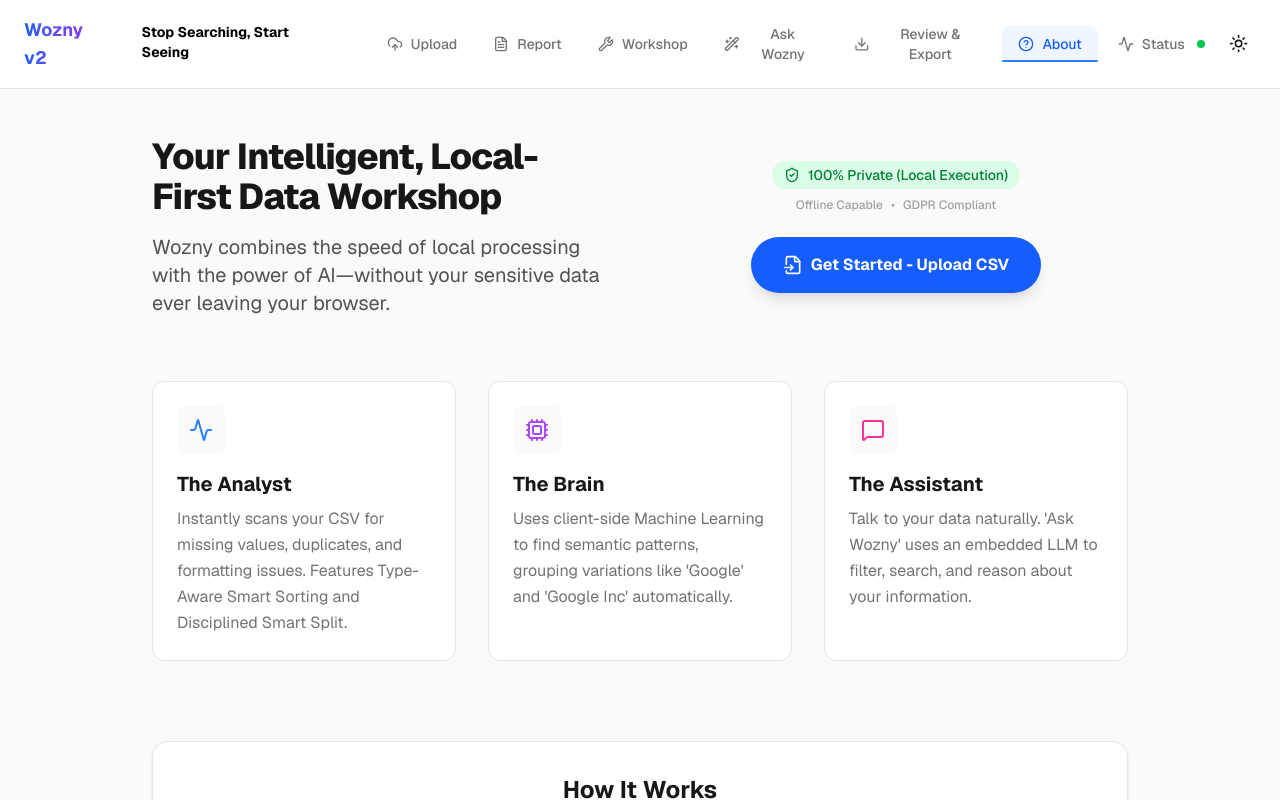
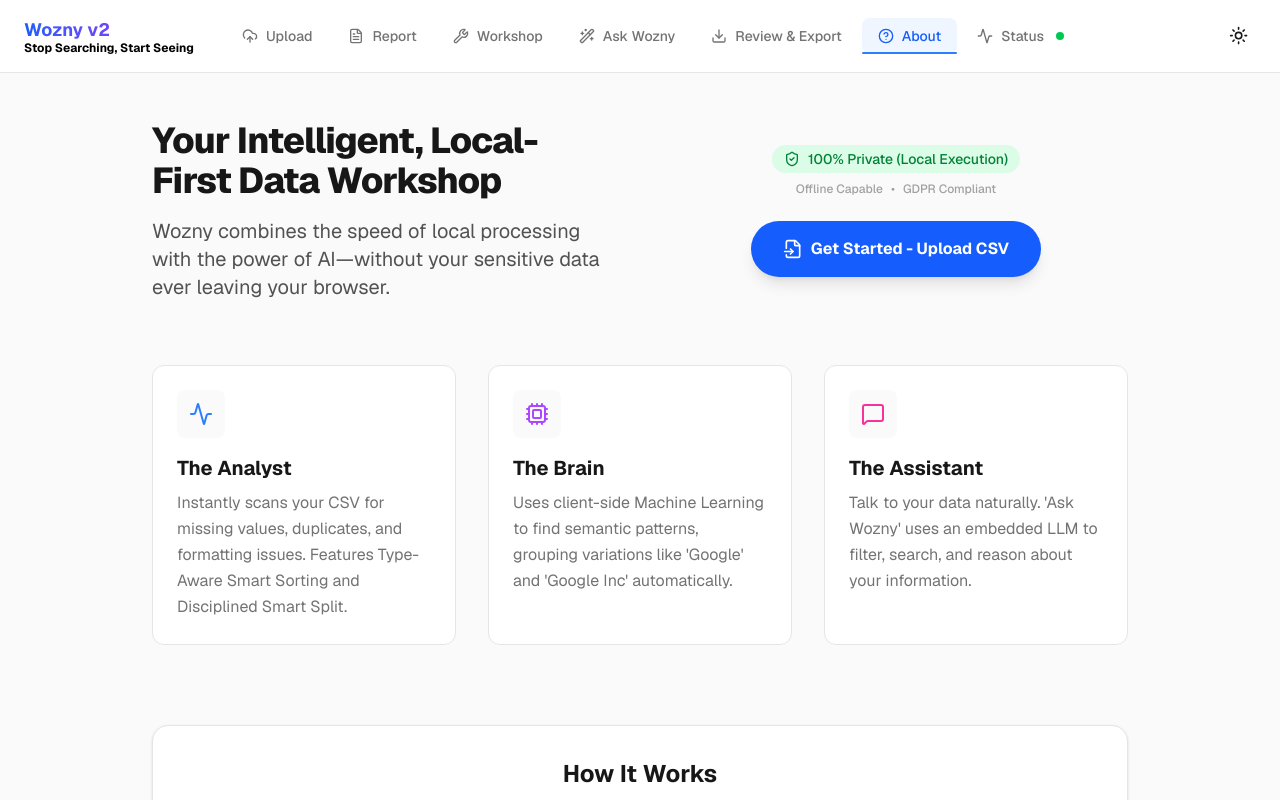
Before and after one commit to AI-Prismscope/wozny_v2, a Next.js app: page / in a window 1280 px wide. Built offline with nearby package versions, Linux system fonts and the light colour scheme.

Commit message:
Add tagline beneath Wozny v2 header

```diff
--- a/src/components/layout/Shell.tsx
+++ b/src/components/layout/Shell.tsx
@@ -26,12 +26,14 @@
     <div className="h-screen bg-white dark:bg-neutral-950 text-neutral-900 dark:text-neutral-50 font-sans transition-colors duration-300 flex flex-col overflow-hidden">
       <header className="flex items-center justify-between px-6 py-4 border-b border-neutral-200 dark:border-neutral-800 bg-white/50 dark:bg-neutral-900/50 backdrop-blur-sm sticky top-0 z-50">
         <div className="flex items-center gap-8">
-          <h1 className="text-lg font-bold bg-gradient-to-r from-blue-600 to-purple-600 dark:from-blue-400 dark:to-purple-400 bg-clip-text text-transparent">
-            Wozny v2
-          </h1>
-          <p className="text-sm font-bold text-black dark:text-white -mt-1">
-              Stop Searching, Start Seeing
-          </p>
+          <div className="flex flex-col">
+            <h1 className="text-lg font-bold bg-gradient-to-r from-blue-600 to-purple-600 dark:from-blue-400 dark:to-purple-400 bg-clip-text text-transparent">
+              Wozny v2
+            </h1>
+            <p className="text-xs font-bold text-black dark:text-white -mt-1">
+                Stop Searching, Start Seeing
+            </p>
+          </div>
           <Navbar />
         </div>
         <div className="flex items-center gap-2">
```
